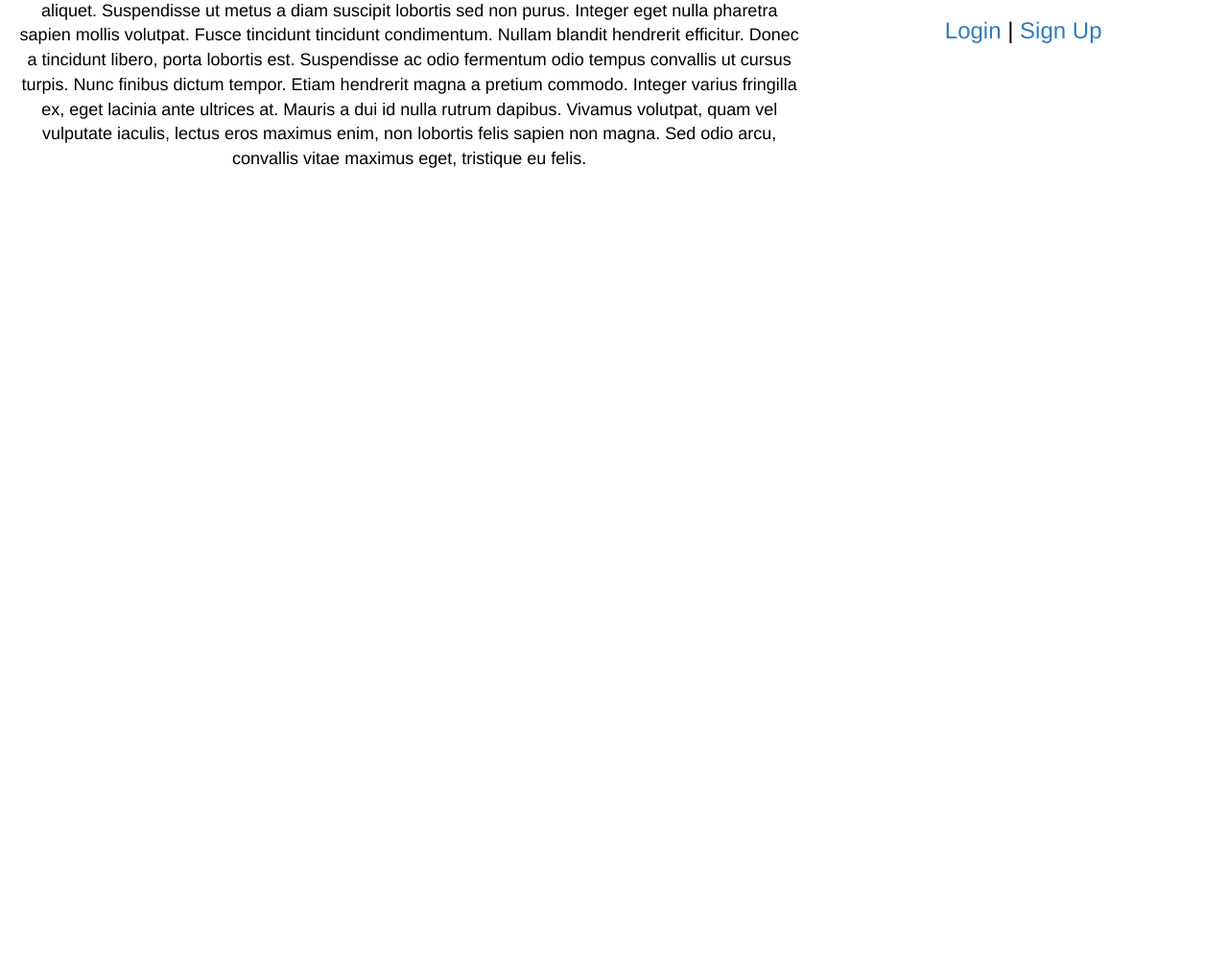
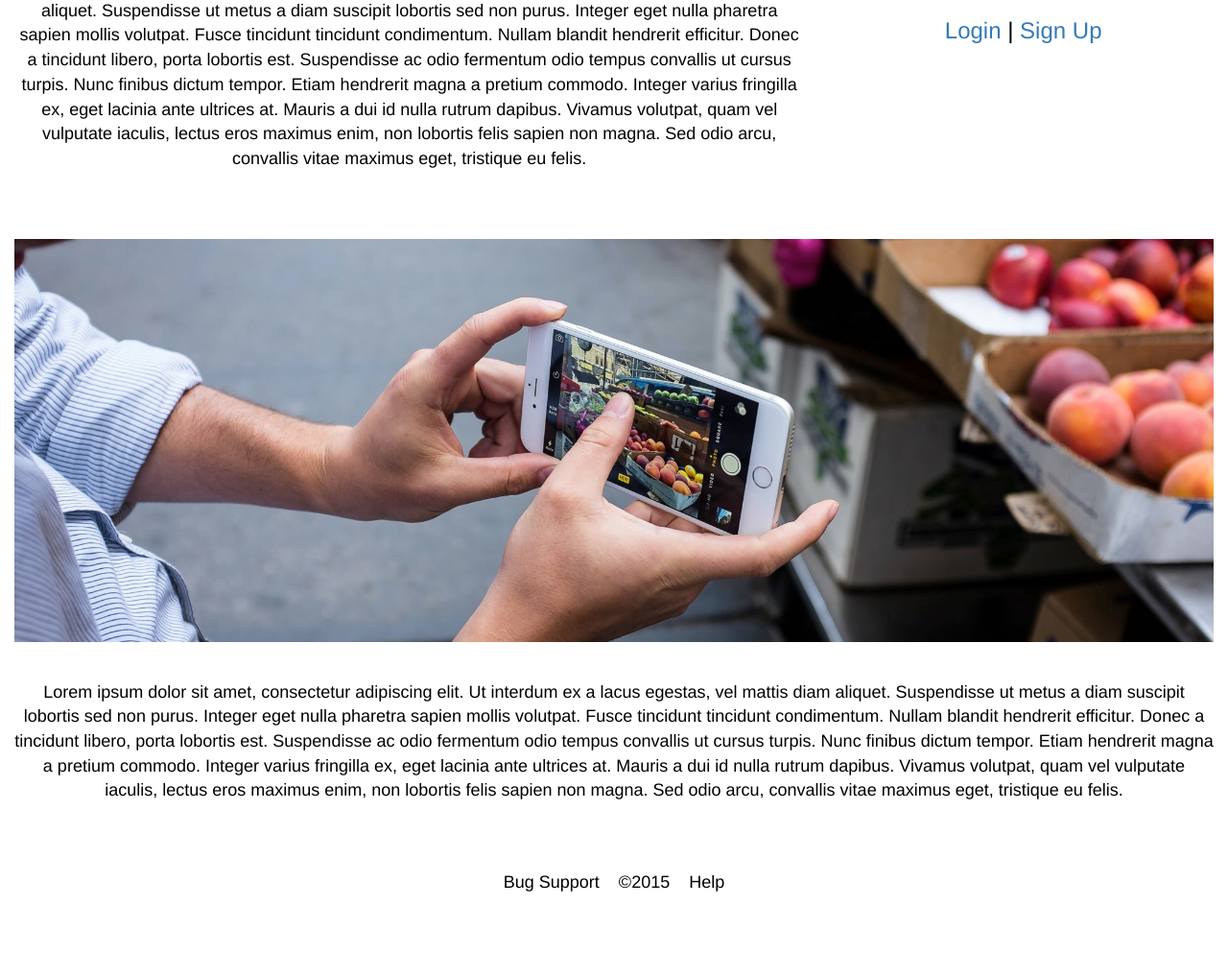
Before and after one commit to t8n8or/Bug-Support-Site, a PHP site: page / in a window 1280 px wide. Shown: the part 703-1696 px from the top of the page at 96% size. Before the commit the page ends 878 px from the top, so only its background shows below. Run offline with PHP 8.4, Linux system fonts and the light colour scheme.

Commit message:
Second half image

```diff
--- a/index.html
+++ b/index.html
@@ -72,7 +72,43 @@
             <br />
             <br />
             <br />
-
+            <div class="SecondHalf">
+                <br />
+                <br />
+                <br />
+                <br />
+                <br />
+                <br />
+                <br />
+                <br />
+                <br />
+                <br />
+                <br />
+                <br />
+                <br />
+                <br />
+                <br />
+                <br />
+                <br />
+                <br />
+                <br />
+                <br />
+                <br />
+            </div>
+            <br />
+            <br />
+                <div class="row">
+                    <div class="col-xs-12 light bodytext center">
+                        <p>Lorem ipsum dolor sit amet, consectetur adipiscing elit. Ut interdum ex a lacus egestas, vel mattis diam aliquet. Suspendisse ut metus a diam suscipit lobortis sed non purus. Integer eget nulla pharetra sapien mollis volutpat. Fusce tincidunt tincidunt condimentum. Nullam blandit hendrerit efficitur. Donec a tincidunt libero, porta lobortis est. Suspendisse ac odio fermentum odio tempus convallis ut cursus turpis. Nunc finibus dictum tempor. Etiam hendrerit magna a pretium commodo. Integer varius fringilla ex, eget lacinia ante ultrices at. Mauris a dui id nulla rutrum dapibus. Vivamus volutpat, quam vel vulputate iaculis, lectus eros maximus enim, non lobortis felis sapien non magna. Sed odio arcu, convallis vitae maximus eget, tristique eu felis.</p></div>
+            </div>
+            <br />
+            <br />
+            <br />
+            <div class="row">
+            <footer class="light bodytext">Bug Support&nbsp;&nbsp;&nbsp;&nbsp;&copy;2015&nbsp;&nbsp;&nbsp;&nbsp;Help</footer></div>
+            <br />
+            <br />
+            <br />
         </div>
     </body>
 </html>
--- a/main.css
+++ b/main.css
@@ -45,3 +45,17 @@
     text-align: center;
     color: #000000;
 }
+
+.SecondHalf {
+    background-image: url(img/HomeTwo.jpg);
+    background-repeat: no-repeat;
+    background-size: cover;
+    margin-left:auto;
+    margin-right:auto;
+    padding-left:0;
+    padding-right:0;
+}
+
+footer {
+
+}
```
Also changed, not shown: img/HomeTwo.jpg.
